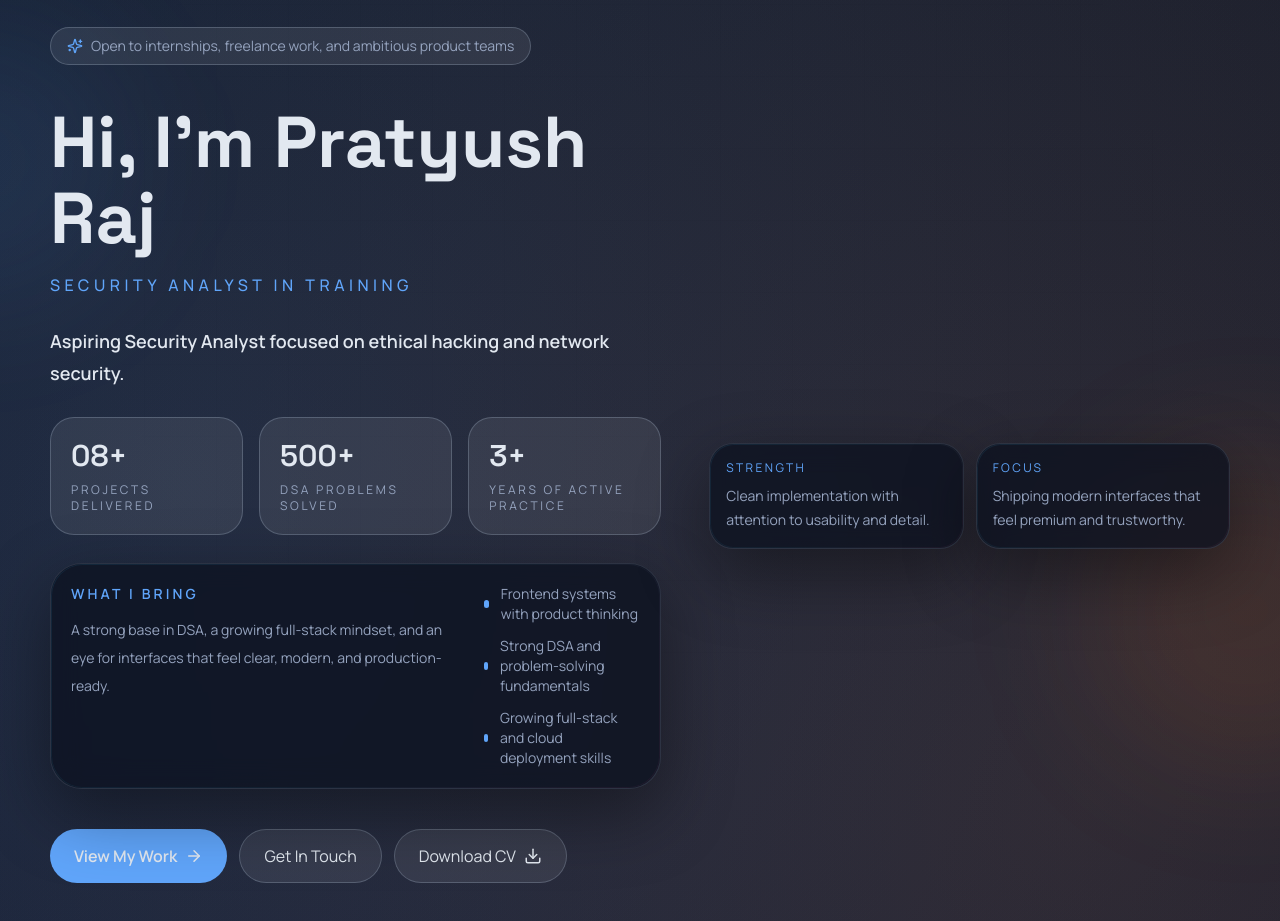
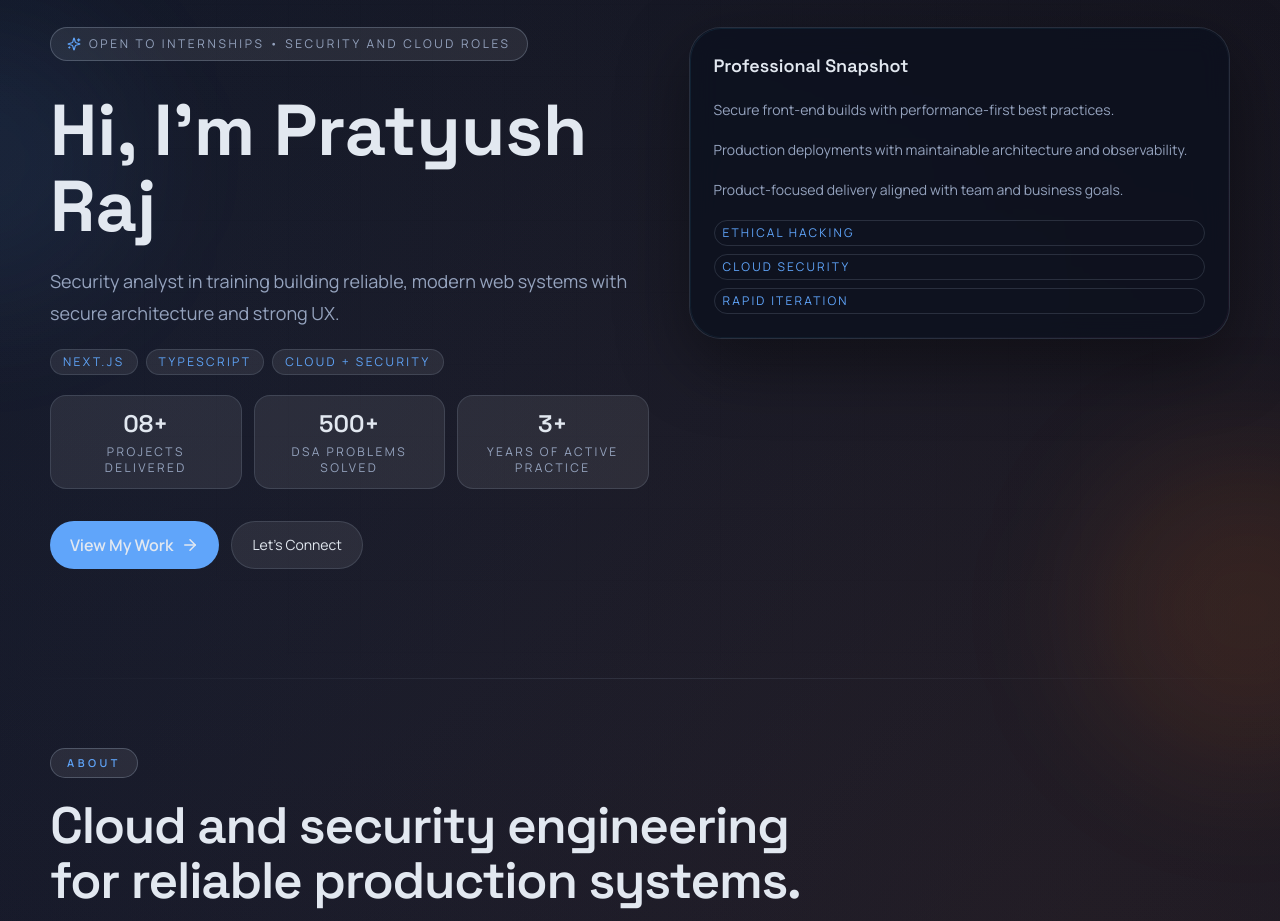
Before and after one commit to sy-Pratyush-raj/Portfolio, a Next.js app: page / in a window 1280 px wide. Shown: the part 140-1061 px from the top of the page. Built offline with nearby package versions, Linux system fonts and the light colour scheme.

Commit message:
feat: enhance styling and layout for improved visual appeal and user engagement in About and Hero sections

```diff
--- a/app/globals.css
+++ b/app/globals.css
@@ -31,9 +31,9 @@ body {
   margin: 0;
   min-height: 100vh;
   background:
-    radial-gradient(circle at 15% 8%, rgba(96, 165, 250, 0.15), transparent 28%),
-    radial-gradient(circle at 85% 12%, rgba(249, 115, 22, 0.14), transparent 24%),
-    linear-gradient(180deg, #0a1221 0%, #0b1530 38%, #101b3f 100%);
+    radial-gradient(circle at 10% 5%, rgba(96, 165, 250, 0.08), transparent 26%),
+    radial-gradient(circle at 85% 15%, rgba(249, 115, 22, 0.1), transparent 30%),
+    linear-gradient(180deg, #070b18 0%, #0d1732 45%, #111d45 100%);
   color: var(--foreground);
   font-family: var(--font-body), sans-serif;
   position: relative;
--- a/components/sections/hero-section.tsx
+++ b/components/sections/hero-section.tsx
@@ -17,141 +17,75 @@ const socialIcons = {
 export function HeroSection() {
   return (
     <section id="hero" className="relative overflow-hidden section-spacing pb-16 pt-10 md:pt-16">
-      <div className="container-shell grid items-center gap-12 lg:grid-cols-[1.08fr_0.92fr]">
-        <div className="space-y-10">
+      <div className="container-shell grid items-start gap-10 lg:grid-cols-[1.05fr_0.95fr]">
+        <div className="space-y-8">
           <motion.div
             initial={{ opacity: 0, y: 24 }}
             animate={{ opacity: 1, y: 0 }}
-            transition={{ duration: 0.55, ease: [0.22, 1, 0.36, 1] }}
-            className="inline-flex items-center gap-2 rounded-full border border-[var(--line-strong)] bg-[var(--surface-soft)] px-4 py-2 text-sm text-[var(--muted)]"
+            transition={{ duration: 0.45 }}
+            className="inline-flex items-center gap-2 rounded-full border border-[var(--line-strong)] bg-[var(--surface-soft)] px-4 py-2 text-xs uppercase tracking-[0.22em] text-[var(--muted)]"
           >
-            <Sparkles size={16} className="text-[var(--accent)]" />
-            Open to internships, freelance work, and ambitious product teams
-          </motion.div>
-
-          <motion.div
-            initial={{ opacity: 0, y: 30 }}
-            animate={{ opacity: 1, y: 0 }}
-            transition={{ duration: 0.65, delay: 0.05, ease: [0.22, 1, 0.36, 1] }}
-            className="space-y-7"
-          >
-            <div className="space-y-4">
-              <h1 className="font-[family-name:var(--font-heading)] text-4xl font-bold leading-[1.05] text-[var(--foreground)] md:text-7xl">
-                Hi, I&apos;m Pratyush Raj
-              </h1>
-              <p className="text-sm font-medium uppercase tracking-[0.28em] text-[var(--accent)] md:text-base">
-                Security Analyst in Training
-              </p>
-            </div>
-
-            <p className="max-w-2xl text-base font-semibold leading-8 text-[var(--foreground)] md:text-lg">
-              Aspiring Security Analyst focused on ethical hacking and network security.
-            </p>
-
-            <div className="grid gap-4 sm:grid-cols-3">
-              {heroStats.map((stat) => (
-                <div
-                  key={stat.label}
-                  className="rounded-[1.5rem] border border-[var(--line-strong)] bg-[var(--surface-soft)] px-5 py-5"
-                >
-                  <p className="font-[family-name:var(--font-heading)] text-3xl font-semibold text-[var(--foreground)]">
-                    {stat.value}
-                  </p>
-                  <p className="mt-2 text-xs uppercase tracking-[0.22em] text-[var(--muted)]">
-                    {stat.label}
-                  </p>
-                </div>
-              ))}
-            </div>
-
-            <div className="panel rounded-[2rem] p-5 md:max-w-2xl">
-              <div className="flex flex-col gap-4 md:flex-row md:items-start md:justify-between">
-                <div className="max-w-xl">
-                  <p className="text-sm font-semibold uppercase tracking-[0.22em] text-[var(--accent)]">
-                    What I bring
-                  </p>
-                  <p className="mt-3 text-sm leading-7 text-[var(--muted)]">
-                    A strong base in DSA, a growing full-stack mindset, and an eye for interfaces that feel clear, modern, and production-ready.
-                  </p>
-                </div>
-                <div className="h-px w-full bg-[var(--surface-muted)] md:h-auto md:w-px" />
-                <div className="grid gap-3 text-sm text-[var(--muted)]">
-                  {heroHighlights.map((item) => (
-                    <div key={item} className="flex items-center gap-3">
-                      <span className="h-2 w-2 rounded-full bg-[var(--accent)]" />
-                      <span>{item}</span>
-                    </div>
-                  ))}
-                </div>
-              </div>
-            </div>
+            <Sparkles size={14} className="text-[var(--accent)]" />
+            Open to internships • security and cloud roles
           </motion.div>
 
           <motion.div
             initial={{ opacity: 0, y: 22 }}
             animate={{ opacity: 1, y: 0 }}
-            transition={{ duration: 0.55, delay: 0.12, ease: [0.22, 1, 0.36, 1] }}
-            className="flex flex-col gap-4 sm:flex-row"
+            transition={{ duration: 0.55, delay: 0.05 }}
+            className="space-y-5"
           >
-            <div className="flex flex-col gap-3 sm:flex-row">
-              <Link
-                href="#projects"
-                className="inline-flex items-center justify-center gap-2 rounded-full bg-[var(--accent)] px-6 py-3.5 font-semibold text-slate-950 transition hover:bg-[var(--accent-strong)] hover:shadow-[0_0_20px_rgba(37,99,235,0.24)]"
-              >
-                View My Work
-                <ArrowRight size={18} />
-              </Link>
-              <Link
-                href="#contact"
-                className="inline-flex items-center justify-center gap-2 rounded-full border border-[var(--line-strong)] bg-[var(--surface-soft)] px-6 py-3.5 text-[var(--foreground)] transition hover:border-[var(--line-strong)] hover:bg-[var(--surface-muted)]"
-              >
-                Get In Touch
-              </Link>
-              <Link
-                href="/resume"
-                className="inline-flex items-center justify-center gap-2 rounded-full border border-[var(--line-strong)] bg-[var(--surface-soft)] px-6 py-3.5 text-[var(--foreground)] transition hover:border-[var(--line-strong)] hover:bg-[var(--surface-muted)]"
-              >
-                Download CV
-                <Download size={18} />
-              </Link>
+            <h1 className="font-[family-name:var(--font-heading)] text-4xl font-bold leading-[1.05] md:text-7xl">
+              Hi, I&apos;m Pratyush Raj
+            </h1>
+            <p className="max-w-3xl text-base leading-8 text-[var(--muted)] md:text-lg">
+              Security analyst in training building reliable, modern web systems with secure architecture and strong UX.
+            </p>
+
+            <div className="flex flex-wrap gap-2">
+              <span className="rounded-full border border-[var(--line)] bg-[var(--surface-soft)] px-3 py-1 text-xs uppercase tracking-[0.2em] text-[var(--accent)]">
+                Next.js
+              </span>
+              <span className="rounded-full border border-[var(--line)] bg-[var(--surface-soft)] px-3 py-1 text-xs uppercase tracking-[0.2em] text-[var(--accent)]">
+                TypeScript
+              </span>
+              <span className="rounded-full border border-[var(--line)] bg-[var(--surface-soft)] px-3 py-1 text-xs uppercase tracking-[0.2em] text-[var(--accent)]">
+                Cloud + Security
+              </span>
+            </div>
+
+            <div className="grid gap-3 sm:grid-cols-3">
+              {heroStats.map((stat) => (
+                <div key={stat.label} className="rounded-2xl border border-[var(--line)] bg-[var(--surface-soft)] px-4 py-3 text-center">
+                  <p className="font-[family-name:var(--font-heading)] text-2xl font-semibold text-[var(--foreground)]">{stat.value}</p>
+                  <p className="mt-1 text-xs uppercase tracking-[0.2em] text-[var(--muted)]">{stat.label}</p>
+                </div>
+              ))}
             </div>
           </motion.div>
 
-          <motion.div
-            initial={{ opacity: 0, y: 18 }}
-            animate={{ opacity: 1, y: 0 }}
-            transition={{ duration: 0.5, delay: 0.18, ease: [0.22, 1, 0.36, 1] }}
-            className="flex flex-wrap items-center gap-3"
-          >
-            {contactLinks.map((link) => {
-              const Icon = socialIcons[link.label as keyof typeof socialIcons];
-              if (!Icon) return null;
-              const external = isExternalHref(link.href);
-
-              return (
-                <Link
-                  key={link.label}
-                  href={link.href}
-                  target={external ? "_blank" : undefined}
-                  rel={external ? "noreferrer" : undefined}
-                  className="inline-flex items-center gap-2 rounded-full border border-[var(--line-strong)] bg-[var(--surface-soft)] px-4 py-2.5 text-sm text-[var(--muted)] transition hover:border-[var(--line-strong)] hover:bg-[var(--surface-muted)] hover:text-[var(--foreground)]"
-                >
-                  <Icon size={16} />
-                  {link.label}
-                </Link>
-              );
-            })}
-          </motion.div>
+          <div className="flex flex-wrap gap-3">
+            <Link href="#projects" className="inline-flex items-center gap-2 rounded-full bg-[var(--accent)] px-5 py-3 font-semibold text-slate-950 transition hover:bg-[var(--accent-strong)]">
+              View My Work
+              <ArrowRight size={18} />
+            </Link>
+            <Link href="#contact" className="inline-flex items-center gap-2 rounded-full border border-[var(--line)] bg-[var(--surface-soft)] px-5 py-3 text-sm text-[var(--foreground)] transition hover:border-[var(--line-strong)] hover:bg-[var(--surface-muted)]">
+              Let&apos;s Connect
+            </Link>
+          </div>
         </div>
 
-        <div className="grid gap-3 sm:grid-cols-2">
-          <div className="panel rounded-[1.5rem] border border-[var(--line)] bg-[var(--surface-soft)] p-4">
-            <p className="text-xs uppercase tracking-[0.2em] text-[var(--accent)]">Strength</p>
-            <p className="mt-2 text-sm leading-6 text-[var(--muted)]">Clean implementation with attention to usability and detail.</p>
-          </div>
-          <div className="panel rounded-[1.5rem] border border-[var(--line)] bg-[var(--surface-soft)] p-4">
-            <p className="text-xs uppercase tracking-[0.2em] text-[var(--accent)]">Focus</p>
-            <p className="mt-2 text-sm leading-6 text-[var(--muted)]">Shipping modern interfaces that feel premium and trustworthy.</p>
+        <div className="panel rounded-[2rem] border border-[var(--line)] bg-[var(--surface-soft)] p-4 md:p-6">
+          <h2 className="font-[family-name:var(--font-heading)] text-lg font-semibold text-[var(--foreground)]">Professional Snapshot</h2>
+          <ul className="mt-4 space-y-3 text-sm leading-7 text-[var(--muted)]">
+            <li>Secure front-end builds with performance-first best practices.</li>
+            <li>Production deployments with maintainable architecture and observability.</li>
+            <li>Product-focused delivery aligned with team and business goals.</li>
+          </ul>
+          <div className="mt-4 grid gap-2 text-left text-xs uppercase tracking-[0.18em] text-[var(--accent)]">
+            <span className="rounded-full border border-[var(--line)] px-2 py-1">Ethical Hacking</span>
+            <span className="rounded-full border border-[var(--line)] px-2 py-1">Cloud Security</span>
+            <span className="rounded-full border border-[var(--line)] px-2 py-1">Rapid Iteration</span>
           </div>
         </div>
       </div>
```
Also changed, not shown: components/sections/about-section.tsx (+4 -5 lines).
